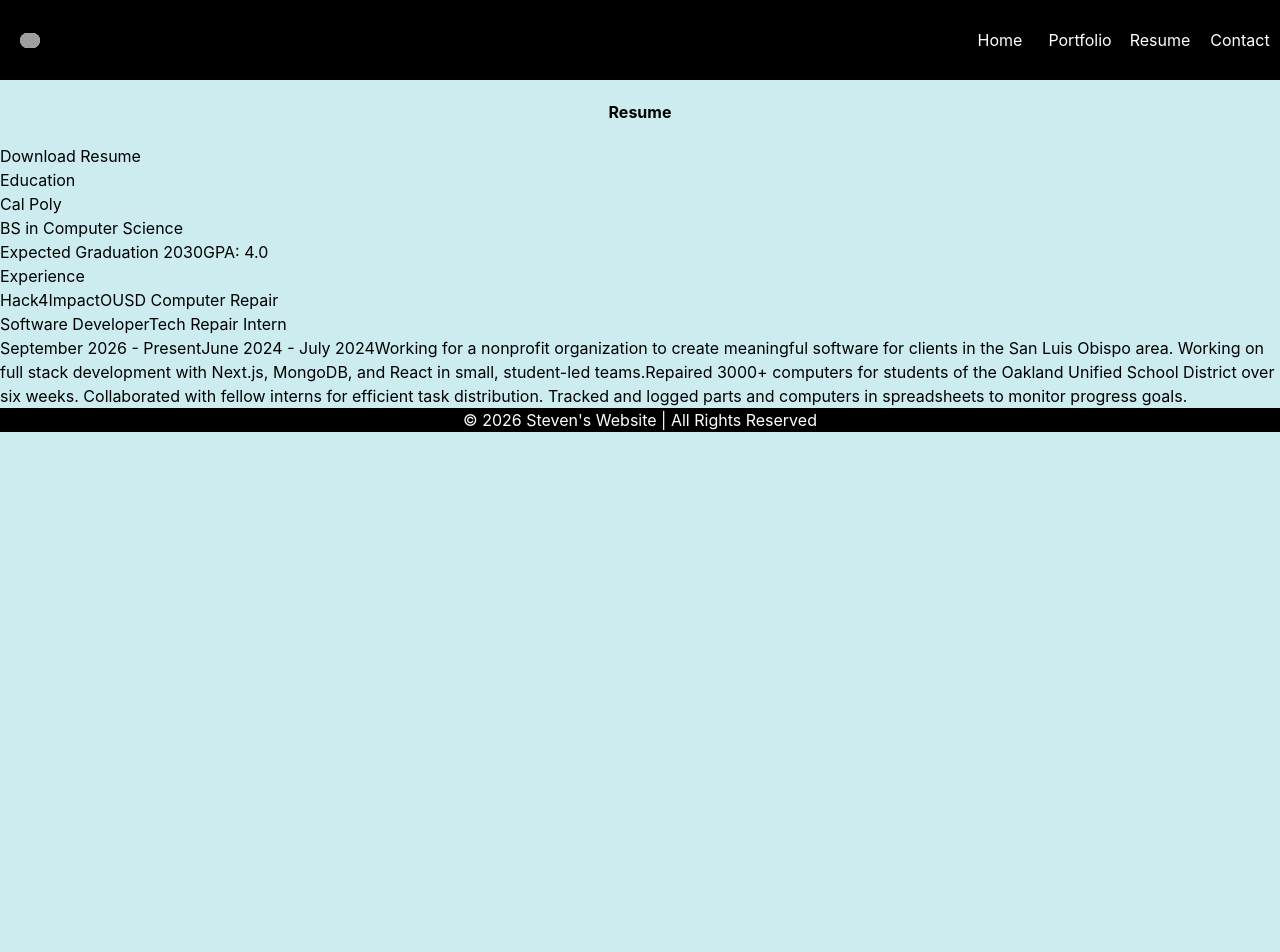
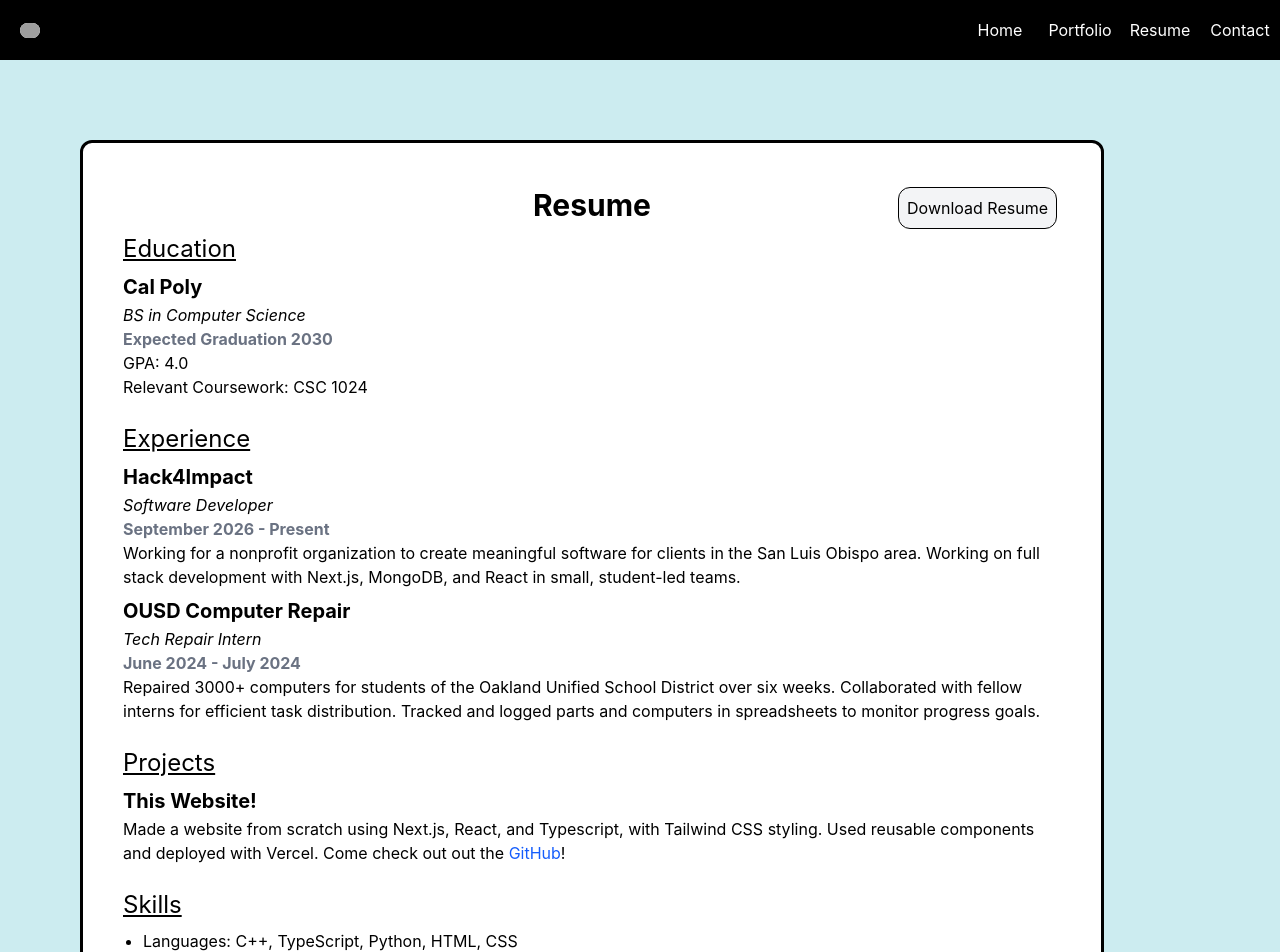
Before and after one commit to speedisparrow/speedisparrow, a Next.js app: page /resume in a window 1280 px wide. Shown: the top 952 px of the page. Before the commit the page ends 800 px from the top, so only its background shows below. Built offline with nearby package versions, Linux system fonts and the light colour scheme; grey boxes are pictures that could not be loaded.

Commit message:
feat: update and finish resume structure and improve navbar styling

```diff
--- a/next.config.ts
+++ b/next.config.ts
@@ -5,10 +5,8 @@ const nextConfig: NextConfig = {
   cacheComponents: true,
   partialPrefetching: true,
   reactCompiler: true,
-};
-module.exports = {
   images: {
     remotePatterns: [new URL('https://cdn-icons-png.flaticon.com/512/6017/6017412.png')],
   },
-}
+};
 export default nextConfig;
--- a/src/app/components/navbar.tsx
+++ b/src/app/components/navbar.tsx
@@ -25,15 +25,16 @@ export default function Navbar() {
     <li key={navItem.link} className="flex flex-1 content-center bg-black">
       <Link
         href={navItem.link}
-        className="p-1 flex items-center transition w-20 justify-center
-         shadow-white hover:scale-110 hover:text-black hover:bg-white"
+        className="p-1 flex items-center transition w-20 justify-center shadow-white
+        hover:scale-110 hover:text-black hover:bg-white
+        active:scale-110 active:text-black active:bg-white"
       >
         {navItem.name}
       </Link>
     </li>
   ));
   return (
-    <nav className="flex bg-black text-white w-screen justify-between h-20">
+    <nav className="flex bg-black text-white w-screen justify-between h-15">
       <h1 className="self-center justify-start px-5">
         <Link href="/">
           <Image
--- a/src/app/resume/page.tsx
+++ b/src/app/resume/page.tsx
@@ -1,52 +1,133 @@
-type section = {
+import { ReactNode } from "react";
+
+type ResumeSection = {
   sectionTitle: string;
-  organization: string[];
-  position: string[];
-  timeFrame: string[];
-  desc: string[];
+  resumeEntry: ResumeEntry[];
 };
-export default function Resume() {
-  const entries: section[] = [
+
+type ResumeEntry = {
+  organization?: string;
+  position?: string;
+  timeFrame?: string;
+  desc: ReactNode;
+};
+
+const entries: ResumeSection[] = [
   {
     sectionTitle: "Education",
-      organization: ["Cal Poly"],
-      position: ["BS in Computer Science"],
-      timeFrame: ["Expected Graduation 2030"],
-      desc: ["GPA: 4.0"],
+    resumeEntry: [
+      {
+        organization: "Cal Poly",
+        position: "BS in Computer Science",
+        timeFrame: "Expected Graduation 2030",
+        desc: (
+          <p>
+            GPA: 4.0 <br /> Relevant Coursework: CSC 1024
+          </p>
+        ),
+      },
+    ],
   },
   {
     sectionTitle: "Experience",
-      organization: ["Hack4Impact", "OUSD Computer Repair"],
-      position: ["Software Developer", "Tech Repair Intern"],
-      timeFrame: ["September 2026 - Present", "June 2024 - July 2024"],
-      desc: [
-        "Working for a nonprofit organization to create meaningful software for clients in the San Luis Obispo area. Working on full stack development with Next.js, MongoDB, and React in small, student-led teams.",
-        "Repaired 3000+ computers for students of the Oakland Unified School District over six weeks. Collaborated with fellow interns for efficient task distribution. Tracked and logged parts and computers in spreadsheets to monitor progress goals.",
+    resumeEntry: [
+      {
+        organization: "Hack4Impact",
+        position: "Software Developer",
+        timeFrame: "September 2026 - Present",
+        desc: `Working for a nonprofit organization to create meaningful software for clients in the San Luis Obispo area.
+        Working on full stack development with Next.js, MongoDB, and React in small, student-led teams.`,
+      },
+      {
+        organization: "OUSD Computer Repair",
+        position: "Tech Repair Intern",
+        timeFrame: "June 2024 - July 2024",
+        desc: `Repaired 3000+ computers for students of the Oakland Unified School District over six weeks.
+        Collaborated with fellow interns for efficient task distribution.
+        Tracked and logged parts and computers in spreadsheets to monitor progress goals.`,
+      },
+    ],
+  },
+  {
+    sectionTitle: "Projects",
+    resumeEntry: [
+      {
+        organization: "This Website!",
+        desc: (
+          <p>
+            Made a website from scratch using Next.js, React, and Typescript,
+            with Tailwind CSS styling. Used reusable components and deployed
+            with Vercel. Come check out out the{" "}
+            <a
+              className="text-blue-600 "
+              href="https://github.com/speedisparrow/speedisparrow"
+            >
+              GitHub
+            </a>
+            !
+          </p>
+        ),
+      },
+    ],
+  },
+  {
+    sectionTitle: "Skills",
+    resumeEntry: [
+      {
+        desc: (
+          <ul className="list-disc pl-5 list-outside">
+            <li>Languages: C++, TypeScript, Python, HTML, CSS</li>
+            <li>
+              Frameworks &amp; Tools: React, Node.js, MongoDB, Git, Observable, Tailwind
+            </li>
+            <li>Multimedia production (familiar with Adobe Suite)</li>
+          </ul>
+        ),
+      },
     ],
   },
 ];
+
+export default function Resume() {
   return (
     <div>
-      <h1 className="flex font-bold justify-center m-5">Resume</h1>
-      <main>
+      <main className="flex flex-col size-8/10 m-20 p-10 justify-center border-3 rounded-xl bg-white">
+        <div className="grid grid-cols-3">
+          <h1 className="font-bold text-3xl col-start-2 justify-self-center m-1">
+            Resume
+          </h1>
           <a
             href="https://drive.google.com/file/d/1z9qZt2Ro2UuqS9HSeJ-PJqtrZ_BDXSmc/preview"
             target="_blank"
+            className="border rounded-xl p-2 place-content-end justify-self-end m-1 transition bg-gray-100
+            hover:bg-gray-200 hover:scale-110"
           >
             Download Resume
           </a>
-          {entries.map((sectionIdx) => {
+        </div>
+        {entries.map((resumeSection) => {
           return (
-              <section key={sectionIdx.sectionTitle}>
-                <h2>{sectionIdx.sectionTitle}</h2>
-                <h3>{sectionIdx.organization}</h3>
-                <h4>{sectionIdx.position}</h4>
+            <section key={resumeSection.sectionTitle}>
+              <h2 className="text-2xl underline">
+                {resumeSection.sectionTitle}
+              </h2>
+              {resumeSection.resumeEntry.map((subSection) => {
+                return (
+                  <div key={subSection.organization + subSection.position}>
+                    <h3 className="text-xl font-bold mt-2 mb-0.5">
+                      {subSection.organization}
+                    </h3>
+                    <h4 className="italic">{subSection.position}</h4>
                     <div>
-                  <p>
-                    {sectionIdx.timeFrame}
-                    {sectionIdx.desc}
+                      <p className="text-gray-500 font-bold">
+                        {subSection.timeFrame}
                       </p>
+                      {subSection.desc}
                     </div>
+                  </div>
+                );
+              })}
+              <br />
             </section>
           );
         })}
```
Lines whose indentation alone changed are shown as unchanged.
